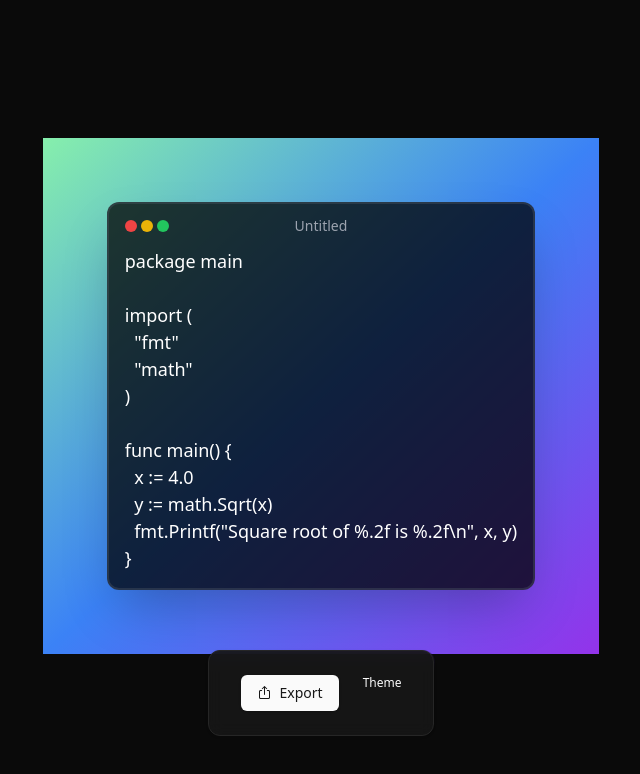
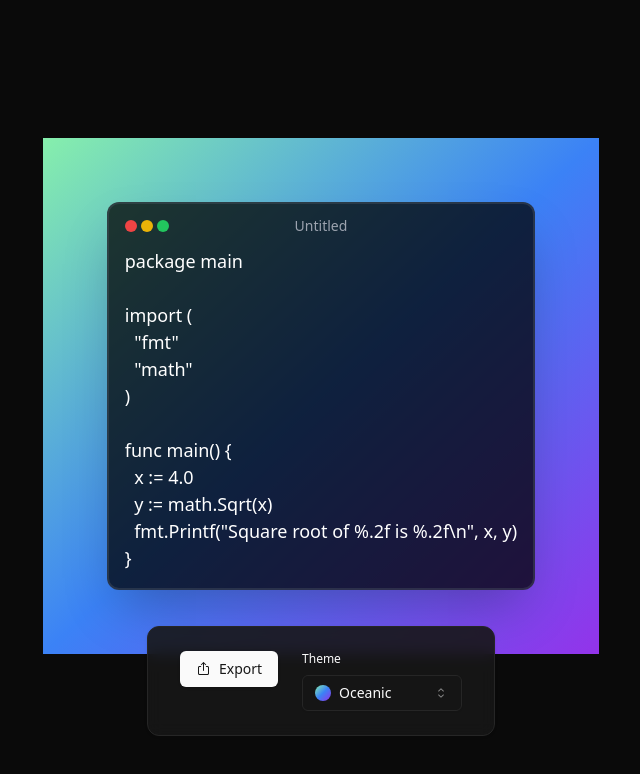
Before and after one commit to taurusilver7/canva-code, a React (Vite) app: page / in a window 1280 px wide. Shown: the top 774 px of the page, without its empty margins (319-959 px from the left). Built offline with nearby package versions, Linux system fonts and the light colour scheme; a small style sheet from the web is missing.

Commit message:
theme select option

```diff
--- a/src/components/controls/ThemeSelect.jsx
+++ b/src/components/controls/ThemeSelect.jsx
@@ -1,9 +1,44 @@
 import React from "react";
+import {
+	Select,
+	SelectContent,
+	SelectItem,
+	SelectTrigger,
+	SelectValue,
+} from "../ui/select";
+import useStore from "@/store";
+import { cn } from "@/lib/utils";
+import { themes } from "@/options";
 
 const ThemeSelect = () => {
+	const store = useStore();
+	console.log(store.theme);
 	return (
 		<div>
 			<label className="block mb-2 text-xs font-medium">Theme</label>
+			<Select
+				defaultValue={store.theme}
+				onValueChange={(theme) => useStore.setState({ theme: theme })}
+			>
+				<SelectTrigger className="w-40">
+					<SelectValue placeholder="Select Theme" />
+				</SelectTrigger>
+				<SelectContent className="dark">
+					{Object.entries(themes).map(([name, theme]) => (
+						<SelectItem key={name} value={name}>
+							<div className="flex gap-2 items-center">
+								<div
+									className={cn(
+										"h-4 w-4 rounded-full",
+										theme.background
+									)}
+								/>
+								<span className="capitalize">{name}</span>
+							</div>
+						</SelectItem>
+					))}
+				</SelectContent>
+			</Select>
 		</div>
 	);
 };
```
